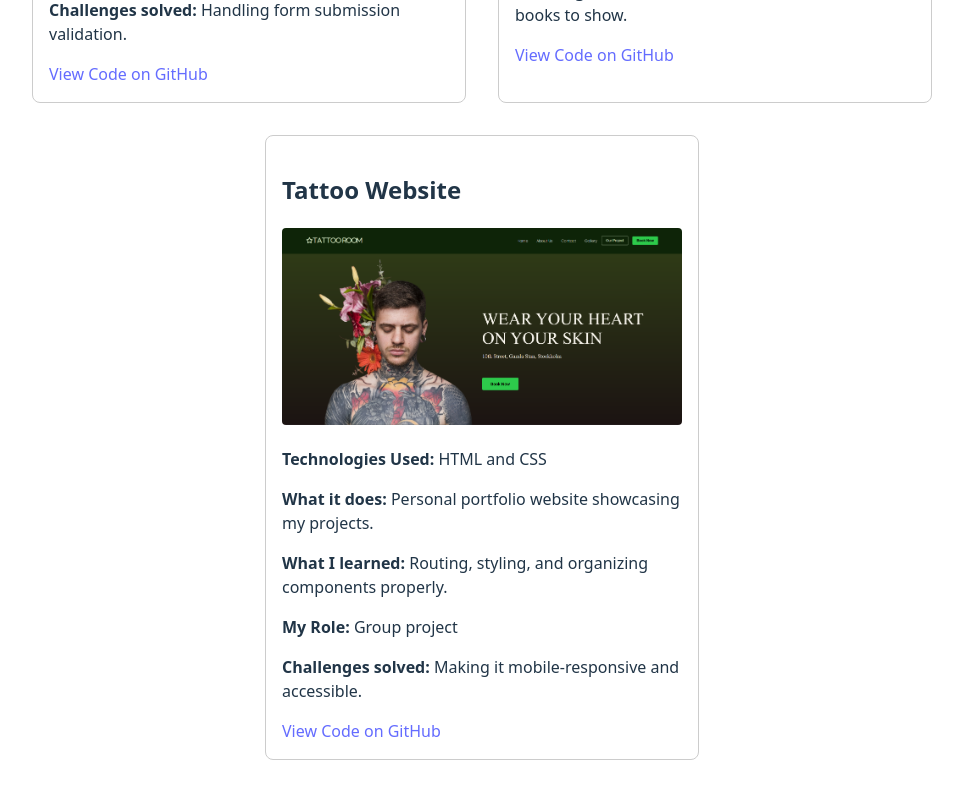
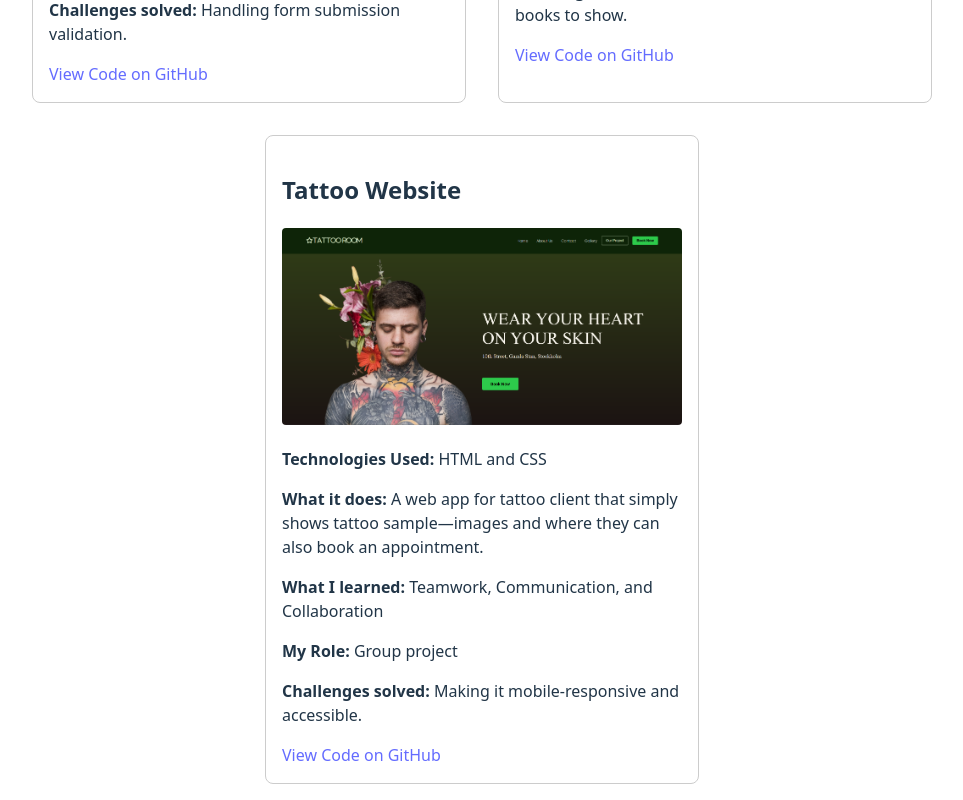
Before and after one commit to PseuDawncode/myreact, a React (Vite) app: page / in a window 1280 px wide. Shown: the part 558-1358 px from the top of the page, without its empty margins (158-1121 px from the left). Before the commit the page ends 1334 px from the top, so only its background shows below. Built offline with nearby package versions, Linux system fonts and the light colour scheme.

Commit message:
Updated writeups

```diff
--- a/components/app.jsx
+++ b/components/app.jsx
@@ -38,8 +38,8 @@ function App() {
         github="https://github.com/lZ3R0l/tattoo-project"
         techUsed="HTML and CSS"
         writeup={{
-          what: "Personal portfolio website showcasing my projects.",
-          learned: "Routing, styling, and organizing components properly.",
+          what: "A web app for tattoo client that simply shows tattoo sample—images and where they can also book an appointment.",
+          learned: "Teamwork, Communication, and Collaboration",
           role: "Group project",
           challenges: "Making it mobile-responsive and accessible."
         }}
```
